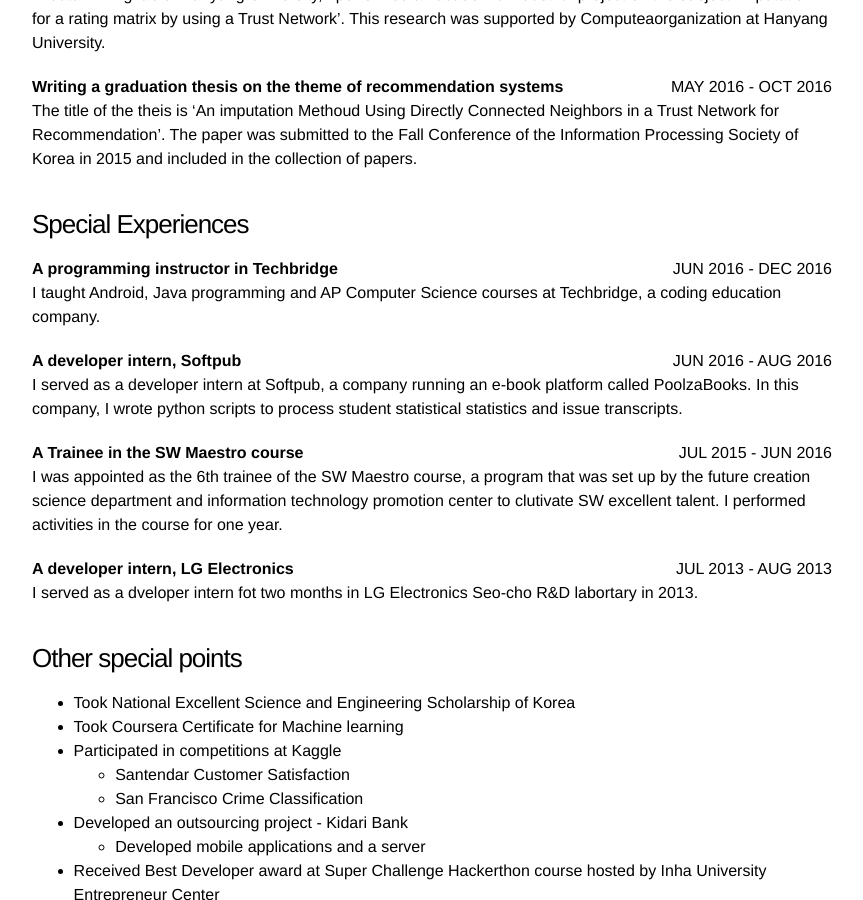
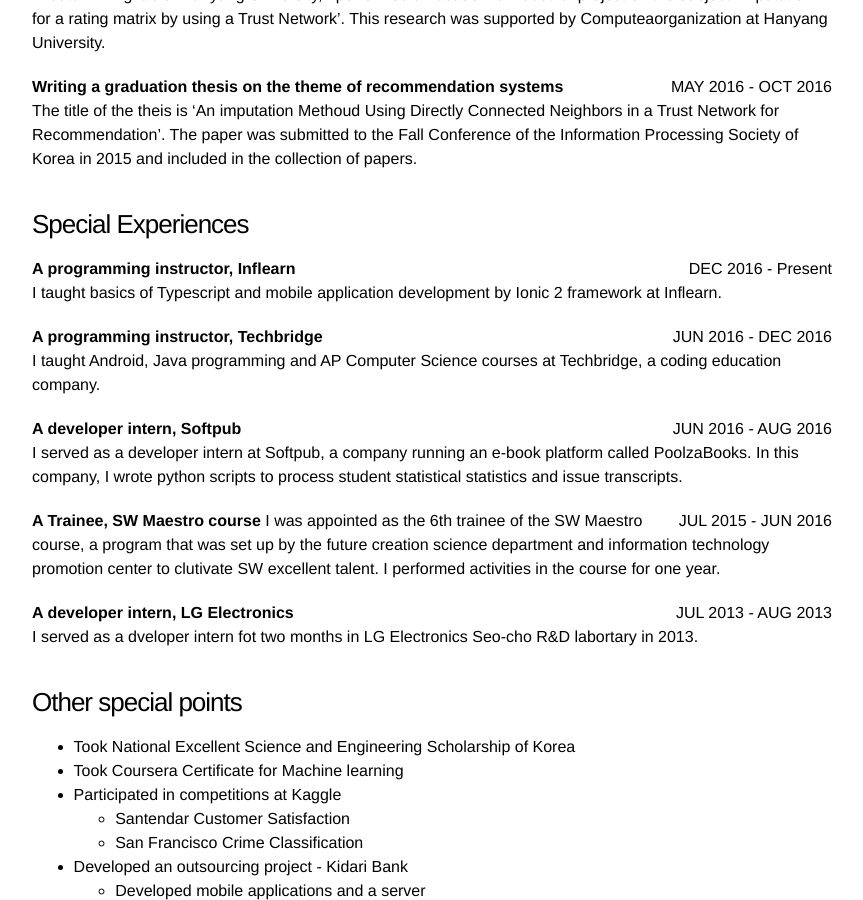
Before and after one commit to JeongMinCha/jeongmincha.github.com, a Jekyll site: the page built from cv-eng.md, in a window 1280 px wide and 900 px high, scrolled down 997 px. Shown: the whole window, without its empty margins (208-1071 px from the left). Built offline with Jekyll 4.4.1, drawn with Linux system fonts in a browser that asks for light colours.

Commit message:
Add inflearn stuff into cv(en)

```diff
--- a/cv-eng.md
+++ b/cv-eng.md
@@ -31,13 +31,16 @@
 
 
 ### Special Experiences
-**A programming instructor in Techbridge** <span style="float:right;">JUN 2016 - DEC 2016</span>
+**A programming instructor, Inflearn** <span style="float:right;">DEC 2016 - Present</span>
+I taught basics of Typescript and mobile application development by Ionic 2 framework at Inflearn.
+
+**A programming instructor, Techbridge** <span style="float:right;">JUN 2016 - DEC 2016</span>
 I taught Android, Java programming and AP Computer Science courses at Techbridge, a coding education company.
 
 **A developer intern, Softpub** <span style="float:right;">JUN 2016 - AUG 2016</span>
 I served as a developer intern at Softpub, a company running an e-book platform called PoolzaBooks. In this company, I wrote python scripts to process student statistical statistics and issue transcripts.
 
-**A Trainee in the SW Maestro course** <span style="float:right;">JUL 2015 - JUN 2016</span>
+**A Trainee, SW Maestro course** <span style="float:right;">JUL 2015 - JUN 2016</span>
 I was appointed as the 6th trainee of the SW Maestro course, a program that was set up by the future creation science department and information technology promotion center to clutivate SW excellent talent. I performed activities in the course for one year.
 
 **A developer intern, LG Electronics** <span style="float:right;">JUL 2013 - AUG 2013</span>
```
